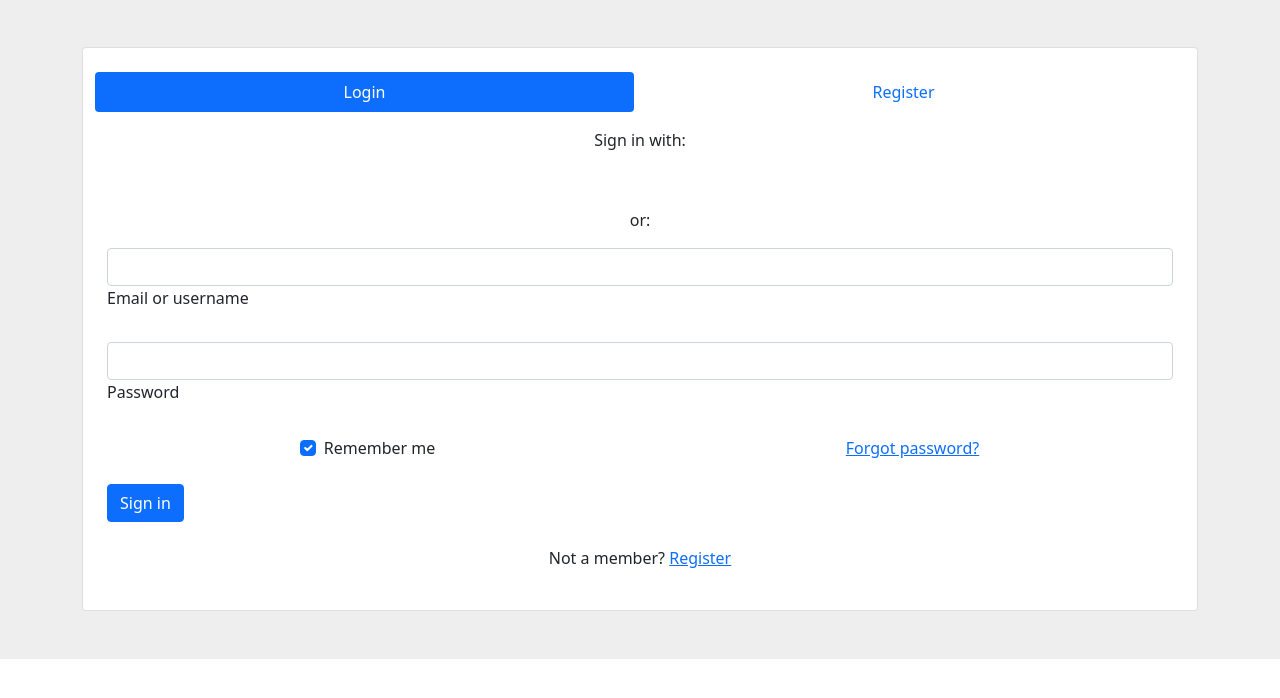
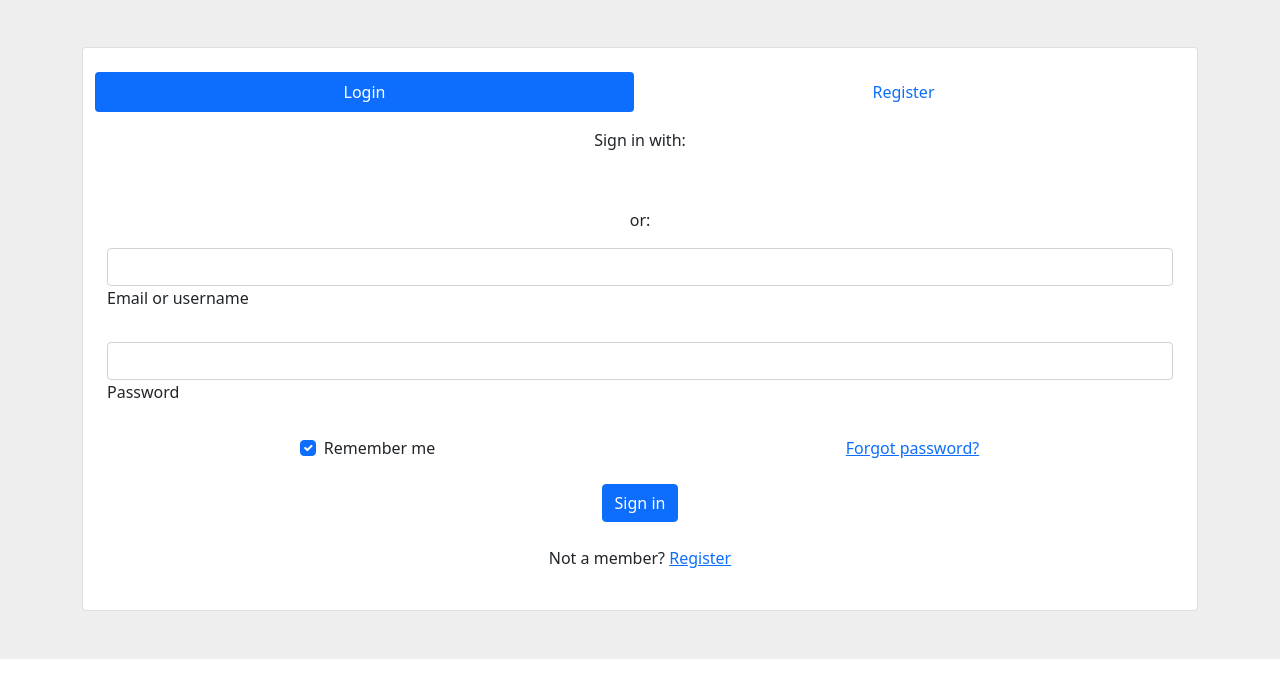
Before and after one commit to alhcomer/game_ecommerce_site, a Django app: page /login/ in a window 1280 px wide. Shown: the part 77-775 px from the top of the page. Run offline with Django 4.2, Linux system fonts and the light colour scheme; data that the repository does not hold is empty.

Commit message:
fixed sign in button positioning

```diff
--- a/templates/gaming_shop/login.html
+++ b/templates/gaming_shop/login.html
@@ -79,8 +79,12 @@
           </div>
         </div>
 
+        <div class="row-mb-4">
+          <div class="col-md-12 d-flex justify-content-center">
+            <button type="submit" class="btn btn-primary mb-4">Sign in</button>
+          </div>
+        </div>
         <!-- Submit button -->
-        <button type="submit" class="btn btn-primary btn-block mb-4">Sign in</button>
 
         <!-- Register buttons -->
         <div class="text-center">
@@ -152,7 +156,7 @@
 
         <div class="row-mb-4">
           <div class="col-md-6 d-flex justify-content-center">
-            <button type="submit" class="btn btn-primary">Sign out</button>
+            <button type="submit" class="btn btn-primary">Sign in</button>
           </div>
         </div>
         <!-- Submit button -->
@@ -167,6 +171,7 @@
 </div>
 </div>
 </div>
+</div>
 </section>
 
 {% endblock content %}
```
